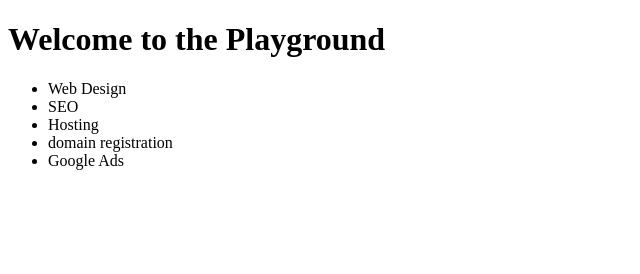
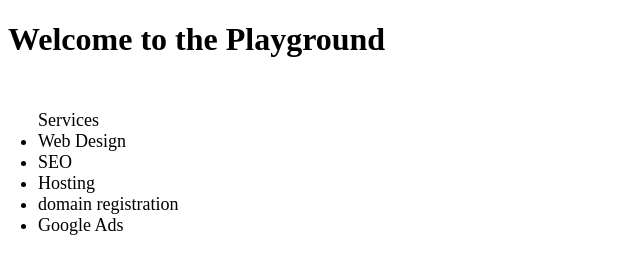
Before and after one commit to stansmoczyk/BoringStuff, a plain HTML site: page index.html in a window 1280 px wide. Shown: the whole page, without its empty margins (0-640 px from the left). Drawn offline with Linux system fonts and the light colour scheme.

Commit message:
Style sheet added

```diff
--- a/index.html
+++ b/index.html
@@ -4,11 +4,12 @@
     <meta charset="UTF-8">
     <meta http-equiv="X-UA-Compatible" content="IE=edge">
     <meta name="viewport" content="width=device-width, initial-scale=1.0">
+    <link rel="stylesheet" href="site.css">
     <title>Playground</title>
 </head>
 <body>
     <div class="Header"><h1>Welcome to the Playground</h1></div>
-    <div class="List" title="Services"><ul>
+    <div class="List"><ul>Services <br>
         <li>Web Design</li>
         <li>SEO</li>
         <li>Hosting</li>
--- /dev/null
+++ b/site.css
@@ -0,0 +1,4 @@
+ul {
+    font-size: large;
+    padding: 30px;
+}
```
